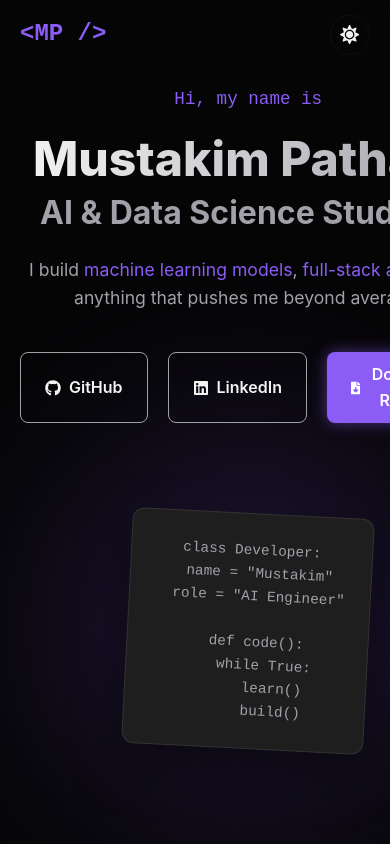
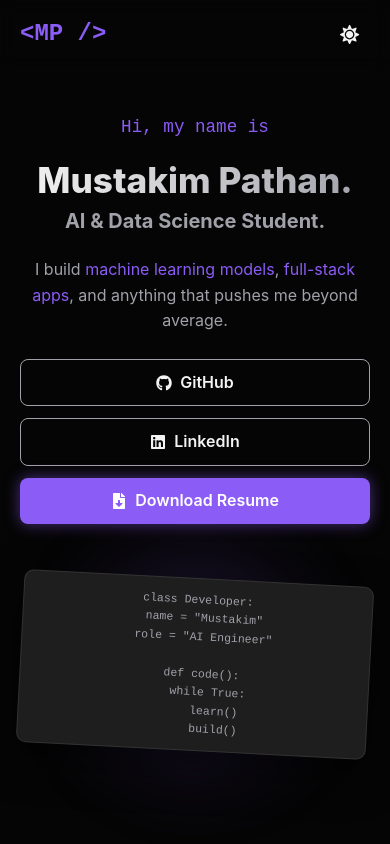
Before and after one commit to pmustakim13/Portfolio, a React (Vite) app: page / in a window 390 px wide. Shown: the top 844 px of the page. Built offline with nearby package versions, Linux system fonts and the light colour scheme.

Commit message:
Made Site Responsive.

```diff
--- a/src/components/Contact.css
+++ b/src/components/Contact.css
@@ -64,3 +64,10 @@
     color: var(--accent-primary);
     transform: translateY(-3px);
 }
+
+@media (max-width: 768px) {
+    .contact-card {
+        padding: 25px;
+        width: 100%;
+    }
+}
--- a/src/components/Header.css
+++ b/src/components/Header.css
@@ -47,7 +47,7 @@
 
 .theme-toggle {
     background: transparent;
-    border: 1px solid var(--bg-secondary);
+    border: none;
     color: var(--text-primary);
     width: 40px;
     height: 40px;
--- a/src/components/Hero.css
+++ b/src/components/Hero.css
@@ -27,6 +27,7 @@
     line-height: 1.1;
     margin-bottom: 10px;
     background: linear-gradient(to right, var(--text-primary), var(--text-secondary));
+    background-clip: text;
     -webkit-background-clip: text;
     -webkit-text-fill-color: transparent;
 }
@@ -98,21 +99,61 @@ code {
     .hero-container {
         grid-template-columns: 1fr;
         text-align: center;
+        gap: 30px;
     }
 
     .hero-actions {
         justify-content: center;
+        flex-wrap: wrap;
     }
 
     .hero-visual {
-        margin-top: 50px;
+        margin-top: 30px;
+        /* Make visual smaller on tablets/mobile */
+        zoom: 0.8;
     }
 
     .hero-name {
         font-size: 3rem;
     }
+}
+
+@media (max-width: 480px) {
+    .hero-name {
+        font-size: 2.2rem;
+        /* Significantly smaller for mobile */
+    }
 
     .hero-title {
-        font-size: 2rem;
+        font-size: 1.25rem;
+    }
+
+    .hero-description {
+        font-size: 1rem;
+        margin-bottom: 25px;
+    }
+
+    .hero-actions {
+        flex-direction: column;
+        width: 100%;
+        gap: 12px;
+    }
+
+    .hero-actions .btn {
+        width: 100%;
+        justify-content: center;
+    }
+
+    .code-block-decoration {
+        padding: 15px;
+        font-size: 0.8rem;
+        width: 100%;
+        overflow-x: auto;
+    }
+
+    .glow-circle {
+        width: 250px;
+        height: 250px;
+        filter: blur(60px);
     }
 }
--- a/src/components/Projects.css
+++ b/src/components/Projects.css
@@ -1,6 +1,6 @@
 .projects-grid {
     display: grid;
-    grid-template-columns: repeat(auto-fit, minmax(320px, 1fr));
+    grid-template-columns: repeat(auto-fit, minmax(280px, 1fr));
     gap: 30px;
 }
 
--- a/src/components/Skills.css
+++ b/src/components/Skills.css
@@ -1,6 +1,6 @@
 .skills-container {
     display: grid;
-    grid-template-columns: repeat(auto-fit, minmax(300px, 1fr));
+    grid-template-columns: repeat(auto-fit, minmax(250px, 1fr));
     gap: 40px;
 }
 
--- a/src/index.css
+++ b/src/index.css
@@ -160,3 +160,9 @@ ul {
 ::-webkit-scrollbar-thumb:hover {
   background: var(--text-secondary);
 }
+
+@media (max-width: 768px) {
+  .section {
+    padding: 50px 0;
+  }
+}
```
